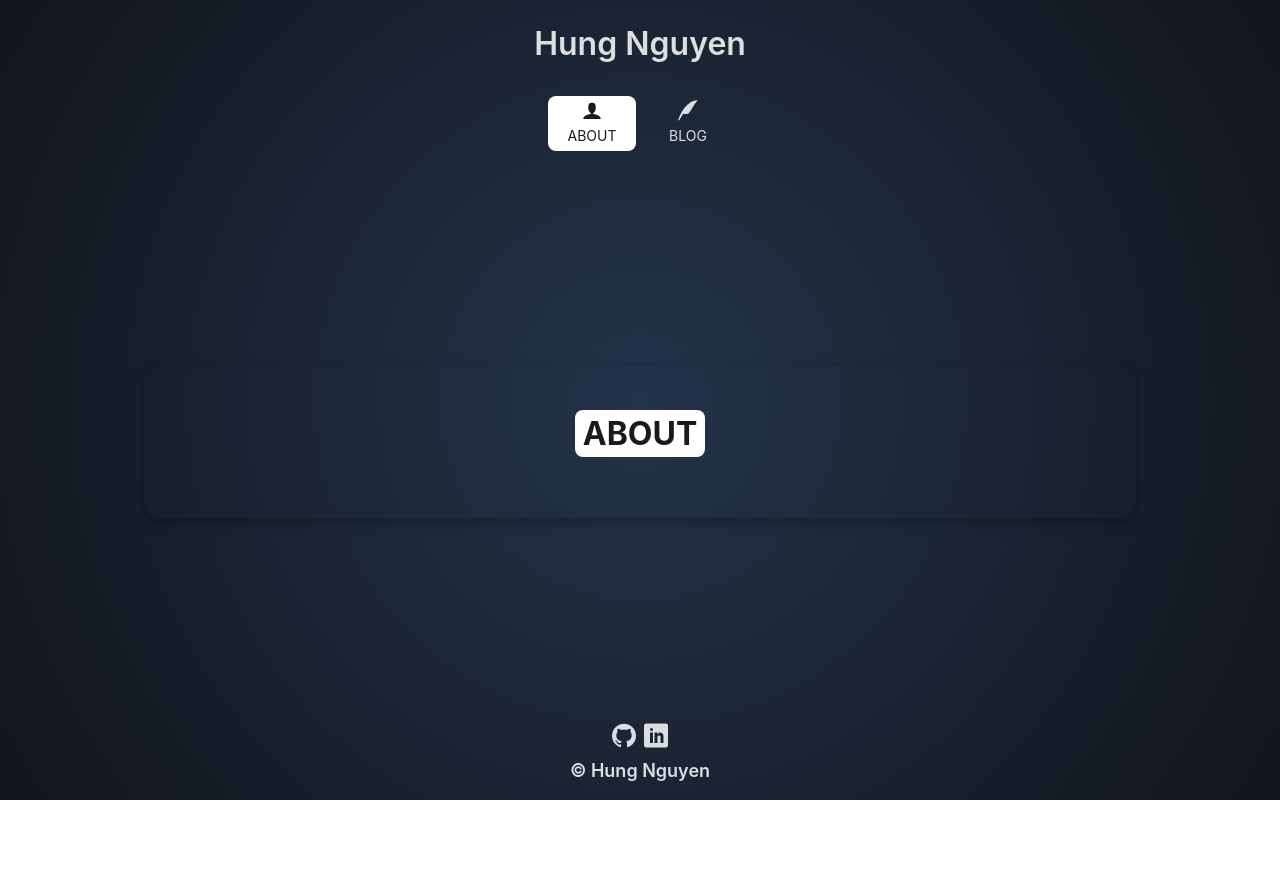
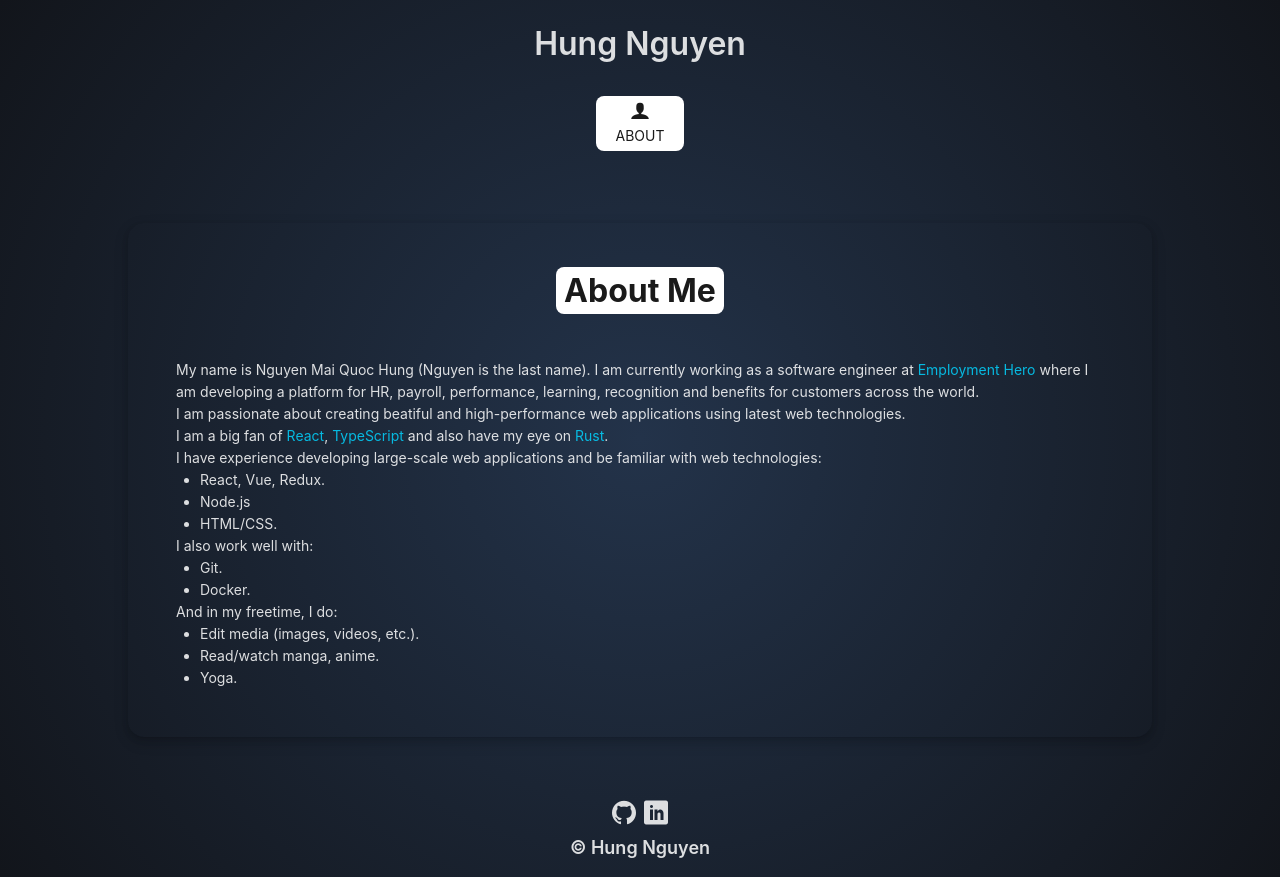
Before and after one commit to hungmqn/helix, a React (Create React App) app: page /about in a window 1280 px wide. Before the commit the page ends 800 px from the top, so only its background shows below. Built offline with nearby package versions, Linux system fonts and the light colour scheme.

Commit message:
task: add pages

```diff
--- a/src/modules/about/components/AboutPage.tsx
+++ b/src/modules/about/components/AboutPage.tsx
@@ -9,18 +9,17 @@ const AboutPage = () => {
   return (
     <Card
       style={{
+        boxSizing: 'border-box',
         padding: theme.space.xxlarge,
-        minWidth: '70%',
-        maxWidth: '90%',
         marginTop: theme.space.xxlarge,
         marginBottom: theme.space.xxlarge,
+        width: '100%',
       }}
     >
       <Typography.Title
         style={{
           textAlign: 'center',
-          textTransform: 'uppercase',
-          marginBottom: theme.space.large,
+          marginBottom: theme.space.xxlarge,
         }}
         fontWeight="bold"
       >
@@ -32,9 +31,78 @@ const AboutPage = () => {
             borderRadius: theme.sizes.small,
           }}
         >
-          About
+          About Me
         </span>
       </Typography.Title>
+      <Typography.Text>
+        My name is Nguyen Mai Quoc Hung (Nguyen is the last name). I am
+        currently working as a software engineer at
+        <a
+          href="https://employmenthero.com/"
+          target="_blank"
+          rel="noopener noreferrer"
+        >
+          {' '}
+          Employment Hero
+        </a>{' '}
+        where I am developing a platform for HR, payroll, performance, learning,
+        recognition and benefits for customers across the world.
+      </Typography.Text>
+      <Typography.Text>
+        I am passionate about creating beatiful and high-performance web
+        applications using latest web technologies.
+      </Typography.Text>
+      <Typography.Text>
+        I am a big fan of{' '}
+        <a
+          href="https://reactjs.org/"
+          target="_blank"
+          rel="noopener noreferrer"
+        >
+          React
+        </a>
+        ,{' '}
+        <a
+          href="https://www.typescriptlang.org/"
+          target="_blank"
+          rel="noopener noreferrer"
+        >
+          TypeScript
+        </a>{' '}
+        and also have my eye on{' '}
+        <a
+          href="https://www.rust-lang.org/"
+          target="_blank"
+          rel="noopener noreferrer"
+        >
+          Rust
+        </a>
+        .
+      </Typography.Text>
+      <Typography.Text tagName="div">
+        I have experience developing large-scale web applications and be
+        familiar with web technologies:
+        <ul>
+          <li>React, Vue, Redux.</li>
+          <li>Node.js</li>
+          <li>HTML/CSS.</li>
+        </ul>
+      </Typography.Text>
+      <Typography.Text tagName="div">
+        I also work well with:
+        <ul>
+          <li>Git.</li>
+          <li>Docker.</li>
+        </ul>
+      </Typography.Text>
+      <Typography.Text tagName="div">
+        And in my freetime, I do:
+        <ul>
+          <li>Edit media (images, videos, etc.).</li>
+          <li>Read/watch manga, anime.</li>
+          <li>Yoga.</li>
+        </ul>
+      </Typography.Text>
     </Card>
   );
 };
--- a/src/modules/app/components/AppBody.tsx
+++ b/src/modules/app/components/AppBody.tsx
@@ -6,19 +6,44 @@ import { ROUTES } from './constants';
 import ErrorPage from './ErrorPage';
 
 const StyledAppBody = styled.div`
+  box-sizing: border-box;
   width: 100vw;
   display: grid;
   place-items: center;
 `;
 
+// $sm-width: 480px;
+// $md-width: 768px;
+// $lg-width: 1024px;
+const StyledBody = styled.div`
+  padding: 0 ${({ theme }) => theme.space.large}px;
+  /** small device */
+  @media (max-width: 479px) {
+    width: 90%;
+  }
+  /** medium device */
+  @media (min-width: 768px) and (max-width: 1023px) {
+    width: 90%;
+  }
+  /** large device */
+  @media (min-width: 1024px) {
+    width: 1024px;
+  }
+`;
+
 const AppBody: FunctionComponent = () => {
   return (
     <StyledAppBody>
+      <StyledBody>
         <Routes>
           {ROUTES.map((route) => {
             const Component = route.component;
             return Component ? (
-            <Route key={route.name} path={route.path} element={<Component />} />
+              <Route
+                key={route.name}
+                path={route.path}
+                element={<Component />}
+              />
             ) : (
               <Route
                 key={route.name}
@@ -29,6 +54,7 @@ const AppBody: FunctionComponent = () => {
           })}
           <Route path="*" element={<ErrorPage code={404} />} />
         </Routes>
+      </StyledBody>
     </StyledAppBody>
   );
 };
--- a/src/modules/app/components/constants.ts
+++ b/src/modules/app/components/constants.ts
@@ -41,7 +41,7 @@ export const ROUTES: RoutesType = [
     icon: 'quill',
     path: '/blog',
     component: BlogPage,
-    showInNavigator: true,
+    showInNavigator: false,
   },
   {
     name: 'yoga',
--- a/src/modules/blog/components/BlogPage.tsx
+++ b/src/modules/blog/components/BlogPage.tsx
@@ -9,18 +9,18 @@ const BlogPage = () => {
   return (
     <Card
       style={{
+        boxSizing: 'border-box',
         padding: theme.space.xxlarge,
-        minWidth: '70%',
-        maxWidth: '90%',
         marginTop: theme.space.xxlarge,
         marginBottom: theme.space.xxlarge,
+        width: '100%',
       }}
     >
       <Typography.Title
         style={{
           textAlign: 'center',
           textTransform: 'uppercase',
-          marginBottom: theme.space.large,
+          marginBottom: theme.space.xxlarge,
         }}
         fontWeight="bold"
       >
@@ -32,9 +32,13 @@ const BlogPage = () => {
             borderRadius: theme.sizes.small,
           }}
         >
-          Blog Page
+          Blog
         </span>
       </Typography.Title>
+
+      <Typography.Text>
+        I write when I am interested in something.
+      </Typography.Text>
     </Card>
   );
 };
--- a/src/modules/home/components/HomePage.tsx
+++ b/src/modules/home/components/HomePage.tsx
@@ -1,6 +1,7 @@
 import { useTheme } from 'styled-components';
 
 import Card from '../../../shared/Card';
+import Icon from '../../../shared/Icon';
 import Typography from '../../../shared/Typography';
 
 const HomePage = () => {
@@ -9,18 +10,17 @@ const HomePage = () => {
   return (
     <Card
       style={{
+        boxSizing: 'border-box',
         padding: theme.space.xxlarge,
-        minWidth: '70%',
-        maxWidth: '90%',
         marginTop: theme.space.xxlarge,
         marginBottom: theme.space.xxlarge,
+        width: '100%',
       }}
     >
       <Typography.Title
         style={{
           textAlign: 'center',
-          textTransform: 'uppercase',
-          marginBottom: theme.space.large,
+          marginBottom: theme.space.xxlarge,
         }}
         fontWeight="bold"
       >
@@ -35,6 +35,15 @@ const HomePage = () => {
           Home Page
         </span>
       </Typography.Title>
+
+      <Typography.Text style={{ textAlign: 'center' }}>
+        <strong> Hello there, welcome to my website!</strong>
+        <br />I am Hung, a software engineer. There is some useful myth here,
+        hope you find it!
+      </Typography.Text>
+      <Typography.Text tagName="div" style={{ textAlign: 'center' }}>
+        <Icon icon="heart" />
+      </Typography.Text>
     </Card>
   );
 };
--- a/src/modules/sample/components/SampleComponent.tsx
+++ b/src/modules/sample/components/SampleComponent.tsx
@@ -9,11 +9,11 @@ const SampleComponent = () => {
   return (
     <Card
       style={{
+        boxSizing: 'border-box',
         padding: theme.space.xxlarge,
-        minWidth: '70%',
-        maxWidth: '90%',
         marginTop: theme.space.xxlarge,
         marginBottom: theme.space.xxlarge,
+        width: '100%',
       }}
     >
       <Typography.Title
--- a/src/modules/yoga/components/MainPage.tsx
+++ b/src/modules/yoga/components/MainPage.tsx
@@ -15,18 +15,18 @@ const MainPage = () => {
   return (
     <Card
       style={{
+        boxSizing: 'border-box',
         padding: theme.space.xxlarge,
-        minWidth: '70%',
-        maxWidth: '90%',
         marginTop: theme.space.xxlarge,
         marginBottom: theme.space.xxlarge,
+        width: '100%',
       }}
     >
       <Typography.Title
         style={{
           textAlign: 'center',
           textTransform: 'uppercase',
-          marginBottom: theme.space.large,
+          marginBottom: theme.space.xxlarge,
         }}
         fontWeight="bold"
       >
--- a/src/modules/yoga/components/TableOfContents.tsx
+++ b/src/modules/yoga/components/TableOfContents.tsx
@@ -1,5 +1,5 @@
 import { Element, scroller } from 'react-scroll';
-import styled from 'styled-components';
+import styled, { useTheme } from 'styled-components';
 
 import Typography from '../../../shared/Typography';
 
@@ -36,12 +36,15 @@ const Topic = ({ to, title }: TopicProps) => (
 );
 
 const TableOfContents = () => {
+  const theme = useTheme();
+
   return (
     <Element name={PAGES.TABLE_OF_CONTENT}>
       <ul
         style={{
           listStyleType: 'none',
           paddingInlineStart: 0,
+          marginBottom: theme.space.xxlarge,
         }}
       >
         {Object.keys(CONTENT_LIST).map((content) => (
--- a/src/shared/Typography/Text/StyledText.tsx
+++ b/src/shared/Typography/Text/StyledText.tsx
@@ -122,7 +122,7 @@ const nestedInlineStyle = css`
     transition: ${({ theme }) => theme.transitions.colorCubic};
     &:hover,
     &:focus {
-      color: ${({ theme }) => theme.colors.linkText};
+      color: ${({ theme }) => theme.colors.linkTextHover};
     }
   }
 `;
--- a/src/shared/theme/global/colors.ts
+++ b/src/shared/theme/global/colors.ts
@@ -12,8 +12,10 @@ const colors = {
   background: 'rgba(255, 255, 255, 0.08)',
   tableHeader: 'rgba(255, 255, 255, 0.04)',
   //
-  linkText: 'rgba(2,88,255,0.85)',
-  linkTextHover: 'rgba(2,88,255,1)',
+  // linkText: 'rgba(2,88,255,0.85)',
+  linkText: 'rgba(2,211,255, 0.85)',
+  // linkTextHover: 'rgba(2,88,255,1)',
+  linkTextHover: 'rgba(2,211,255, 1)',
   dangerText: 'rgba(255,2,2,1)',
   // background
   backgroundSoftRGBA: 'rgba(52, 52, 52, 1)',
```
Lines whose indentation alone changed are shown as unchanged.
